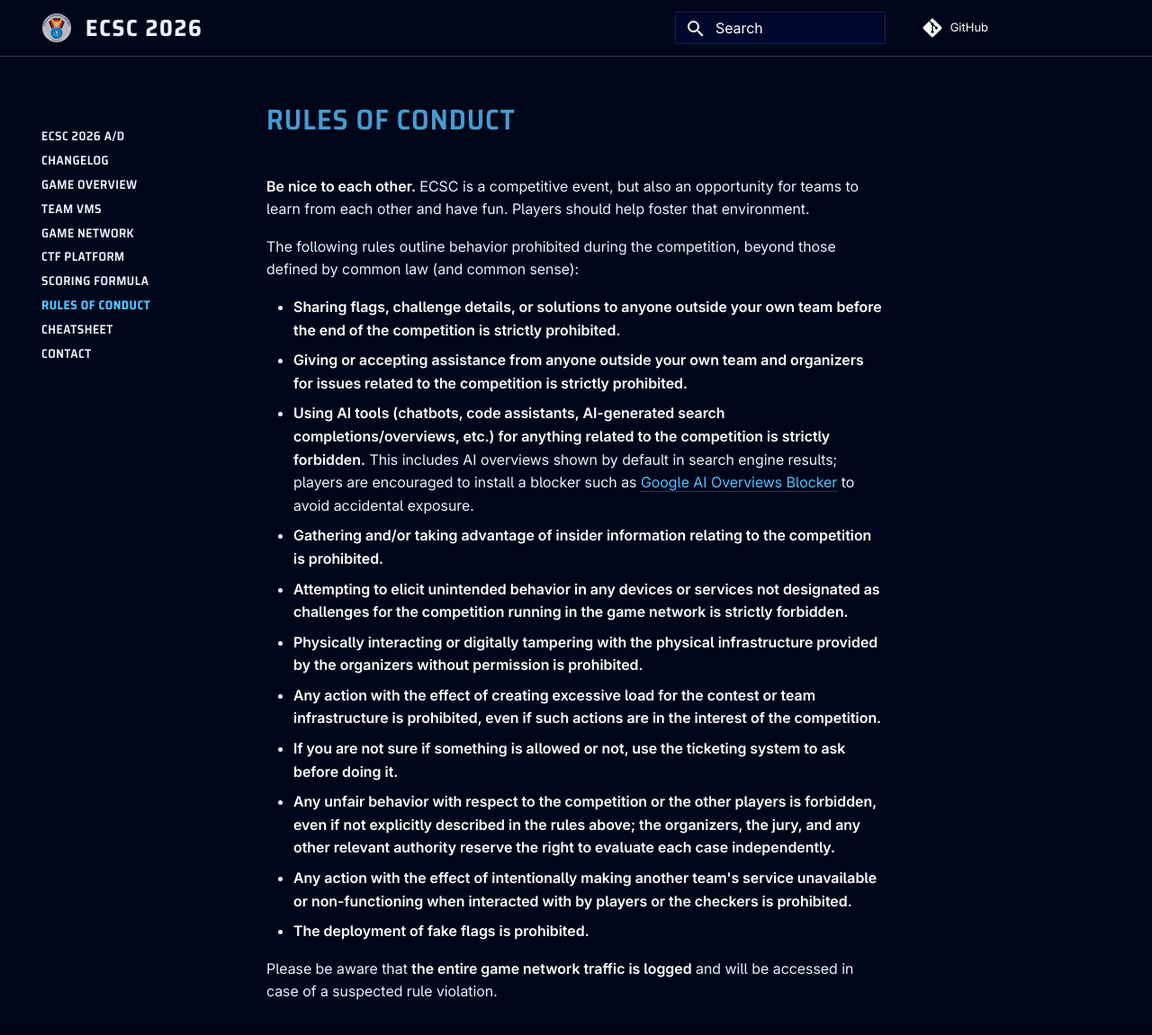
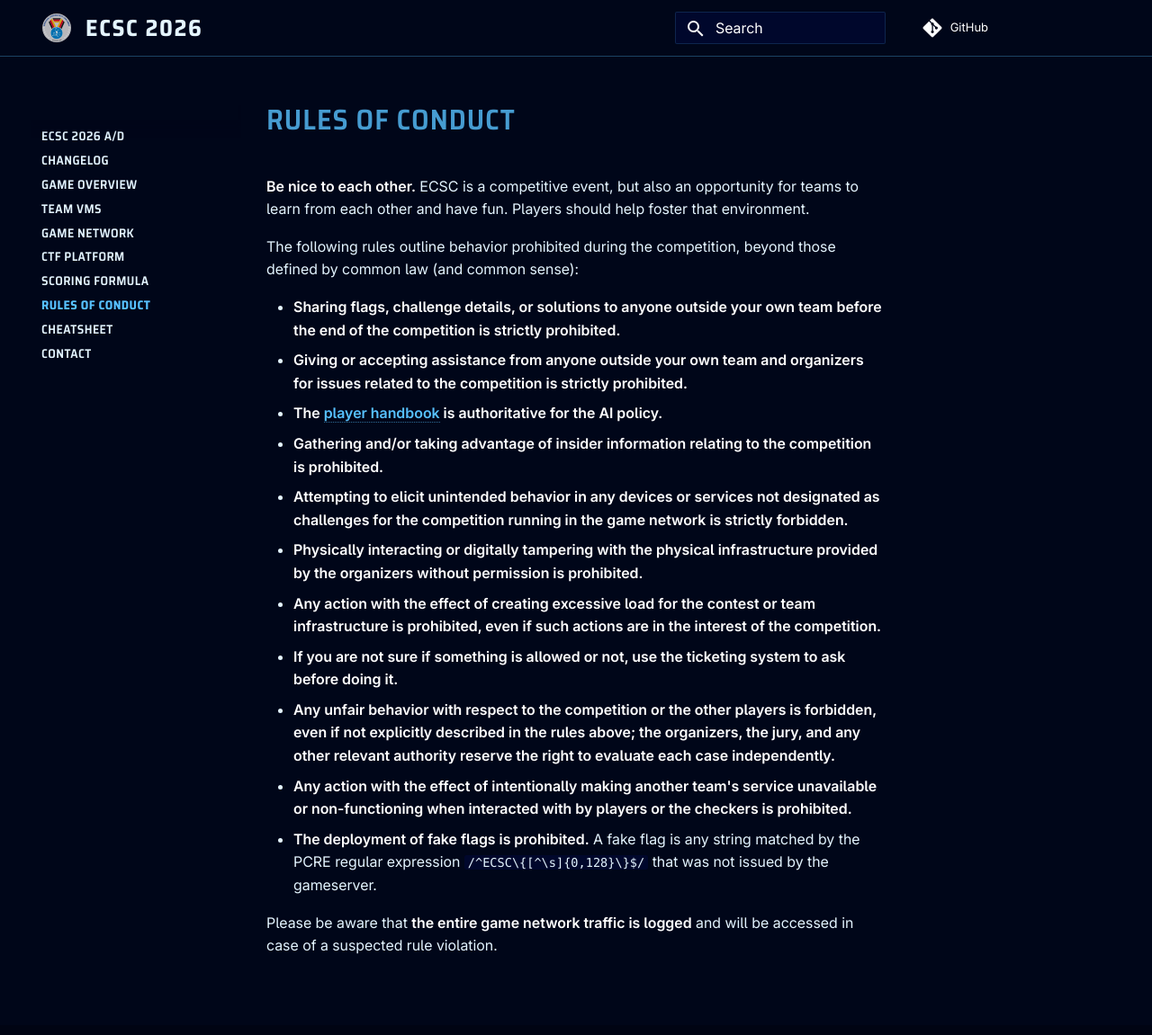
Before and after one commit to Attacking-Lab/ecsc2026-ad-wiki, an MkDocs documentation site: the page built from docs/conduct.md, in a window 1280 px wide and 1164 px high. Shown: the top 1151 px of the window at 90% size. Built offline with MkDocs 1.6.1 and Material for MkDocs 9.7.7, drawn with Linux system fonts in a browser that asks for light colours; comment, search, counter and statistics services are not loaded.

Commit message:
L7 filtering, fake flags, AI policy

```diff
--- a/docs/conduct.md
+++ b/docs/conduct.md
@@ -9,7 +9,7 @@ those defined by common law (and common sense):
 - <span class=hltext>Sharing flags, challenge details, or solutions to anyone outside
   your own team before the end of the competition is strictly prohibited.</span>
 - <span class=hltext>Giving or accepting assistance from anyone outside your own team and organizers for issues related to the competition is strictly prohibited.</span>
-- <span class=hltext>Using AI tools (chatbots, code assistants, AI-generated search completions/overviews, etc.) for anything related to the competition is strictly forbidden.</span> This includes AI overviews shown by default in search engine results; players are encouraged to install a blocker such as [Google AI Overviews Blocker](https://github.com/zbarnz/Google_AI_Overviews_Blocker) to avoid accidental exposure.
+- <span class=hltext>The [player handbook](https://handbook.ecsc2026.de/) is authoritative for the AI policy.</span>
 - <span class=hltext>Gathering and/or taking advantage of insider information relating to the competition is prohibited.</span>
 - <span class=hltext>Attempting to elicit unintended behavior in any devices or services not designated as challenges for the competition running in the game network is strictly forbidden.</span>
 - <span class=hltext>Physically interacting or digitally tampering with the physical infrastructure provided by the organizers without permission is prohibited.</span>
@@ -18,6 +18,6 @@ those defined by common law (and common sense):
 - <span class=hltext>If you are not sure if something is allowed or not, use the ticketing system to ask before doing it.</span>
 - <span class=hltext>Any unfair behavior with respect to the competition or the other players is forbidden, even if not explicitly described in the rules above; the organizers, the jury, and any other relevant authority reserve the right to evaluate each case independently.</span>
 - <span class=hltext>Any action with the effect of intentionally making another team's service unavailable or non-functioning when interacted with by players or the checkers is prohibited.</span>
-- <span class=hltext>The deployment of fake flags is prohibited.</span>
+- <span class=hltext>The deployment of fake flags is prohibited.</span> A fake flag is any string matched by the PCRE regular expression `/^ECSC\{[^\s]{0,128}\}$/` that was not issued by the gameserver.
 
 Please be aware that <span class=hltext>the entire game network traffic is logged</span> and will be accessed in case of a suspected rule violation.
```
Also changed, not shown: docs/changelog.md (+6 -0 lines), docs/game.md (+1 -1 lines), docs/network.md (+4 -0 lines).
